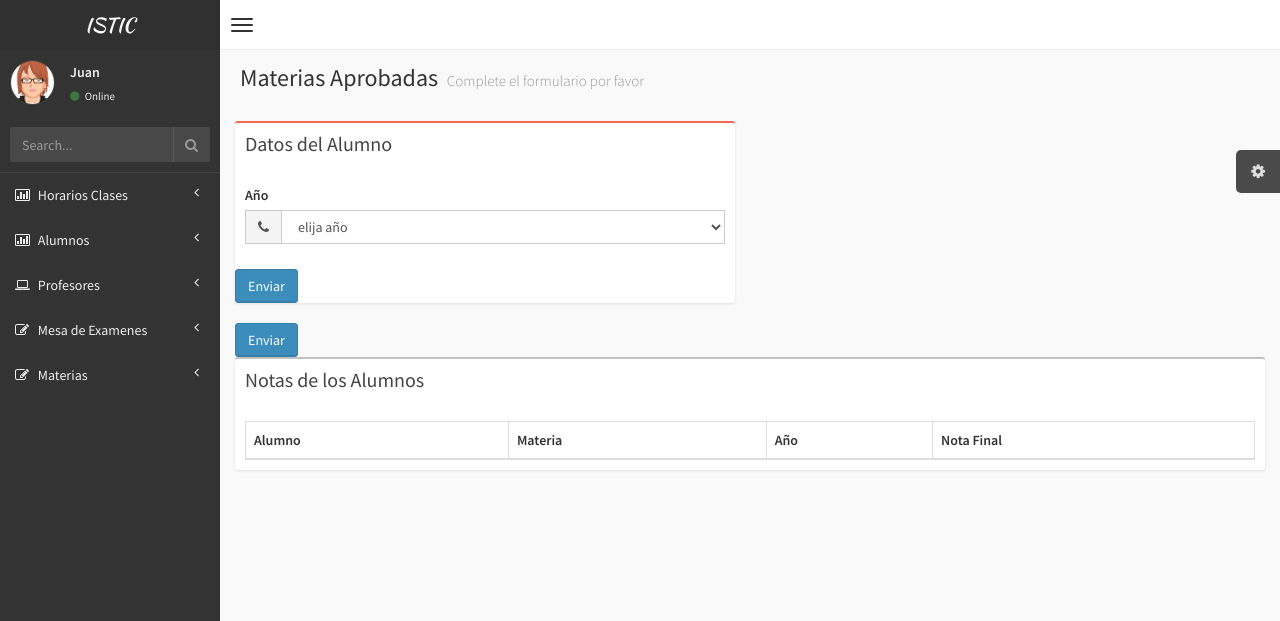
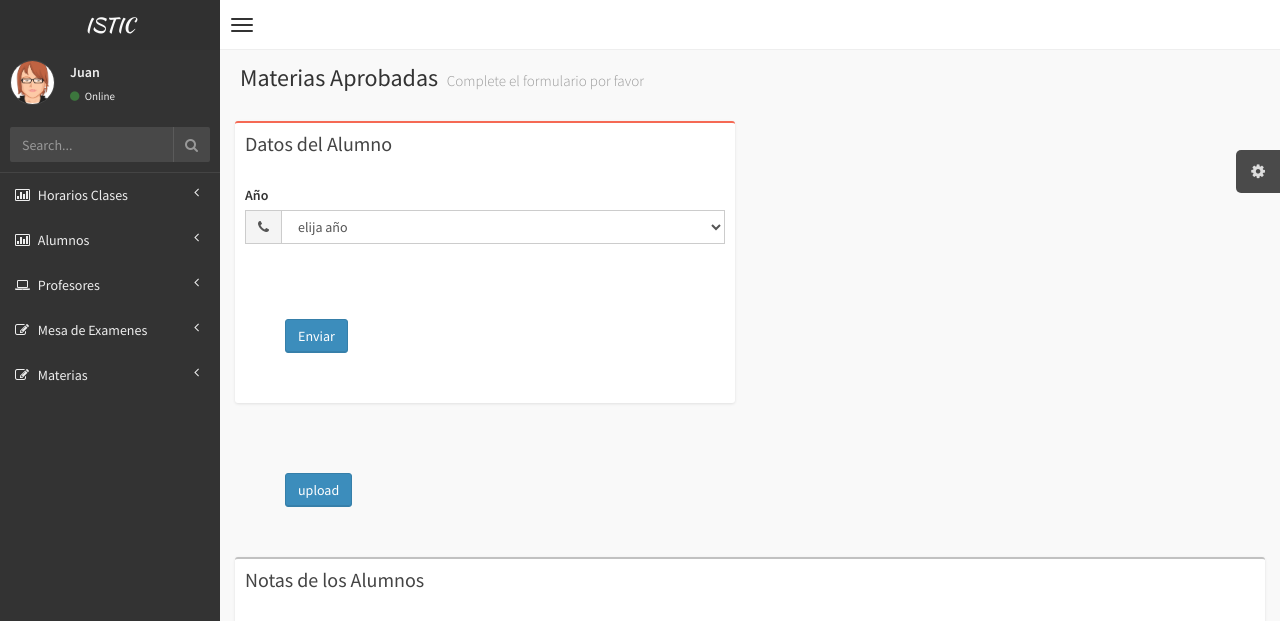
Before and after one commit to istic651/SECRETARIA, a PHP site: page /pages/forms/materiasAprobadas.php in a window 1280 px wide. Shown: the top 621 px of the page. Run offline with PHP 8.4, Linux system fonts and the light colour scheme; lists and menus that the app fills with data are empty; some libraries are stand-ins or nearby versions.

Commit message:
new commit

```diff
--- /dev/null
+++ b/css/estilos.css
@@ -0,0 +1,12 @@
+.buttonsuno
+{
+    margin-left: 50px;
+    margin-top: 50px;
+    padding-bottom:50px;
+}
+.buttonsdos
+{
+  margin-left: 50px;
+    margin-top: 50px;
+    padding-bottom:50px;
+}
--- a/pages/forms/materiasAprobadas.php
+++ b/pages/forms/materiasAprobadas.php
@@ -20,7 +20,7 @@
         <link href="../../css/timepicker/bootstrap-timepicker.min.css" rel="stylesheet"/>
         <!-- Theme style -->
         <link href="../../css/AdminLTE.css" rel="stylesheet" type="text/css" />
-        <link rel="stylesheet" href="../../css/style.css">
+        <link rel="stylesheet" href="../../css/estilos.css">
 
         <!-- HTML5 Shim and Respond.js IE8 support of HTML5 elements and media queries -->
         <!-- WARNING: Respond.js doesn't work if you view the page via file:// -->
@@ -387,7 +387,9 @@
                         </div>
                                 </div>
                                     <div class="buttons">
+                                       <div class="buttonsuno">
                                         <button type="submit" class="btn btn-primary" name="uno">Enviar</button>
+                                        </div>
                                     </div>
                                 </form>
 
@@ -397,12 +399,11 @@
                     </div><!-- /.row -->
                       <div>
                        <form action="aprobadas.php" method="post">
+                       <div>
                         <div class="buttonsdos">
-                                       <div>
-                                        <button type="submit" class="btn btn-primary" name="enviamos">Enviar</button>
-                                       </div>
+                                        <button type="submit" class="btn btn-primary" name="enviamos">upload</button>
                         </div>
-
+                       </div>
 <div class="box">
                                 <div class="box-header">
                                     <h3 class="box-title">Notas de los Alumnos</h3>
```
Also changed, not shown: css/style.css (line endings or trailing spaces).
